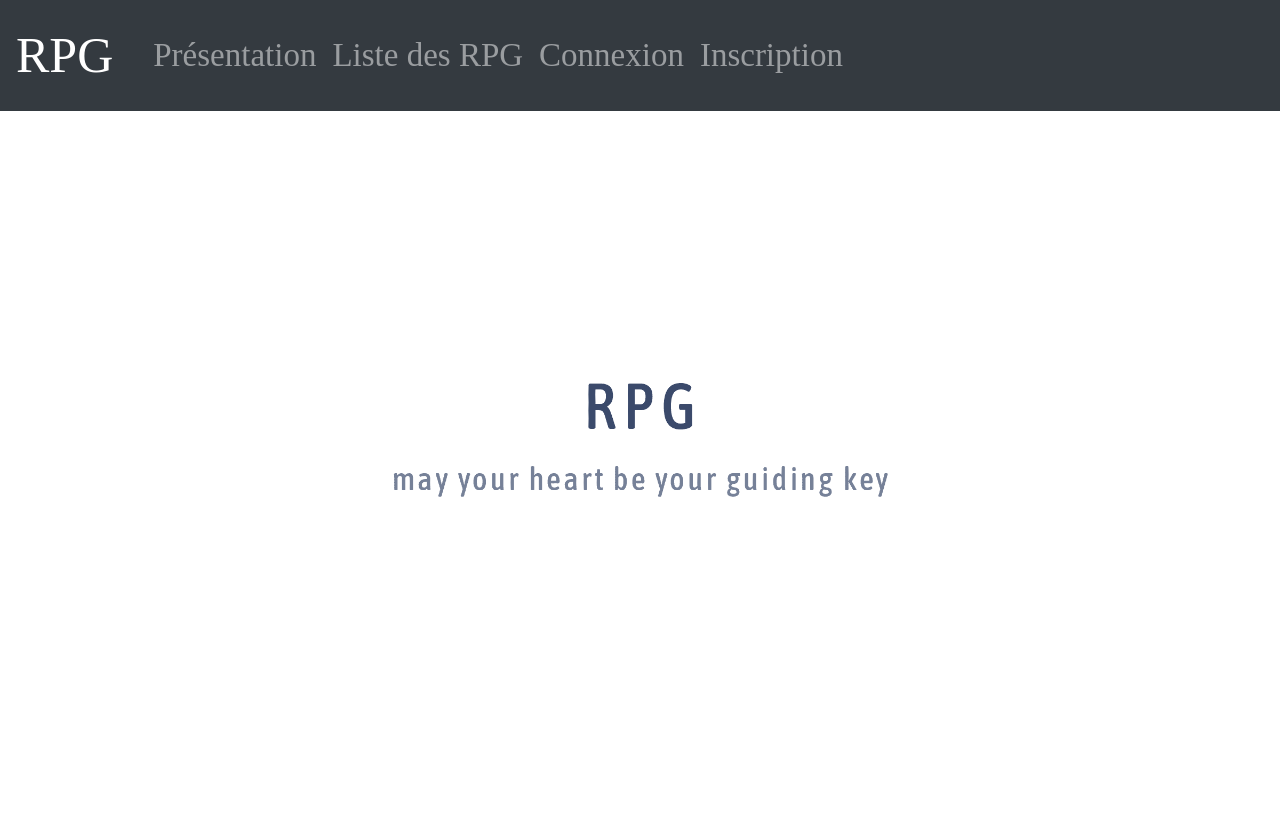
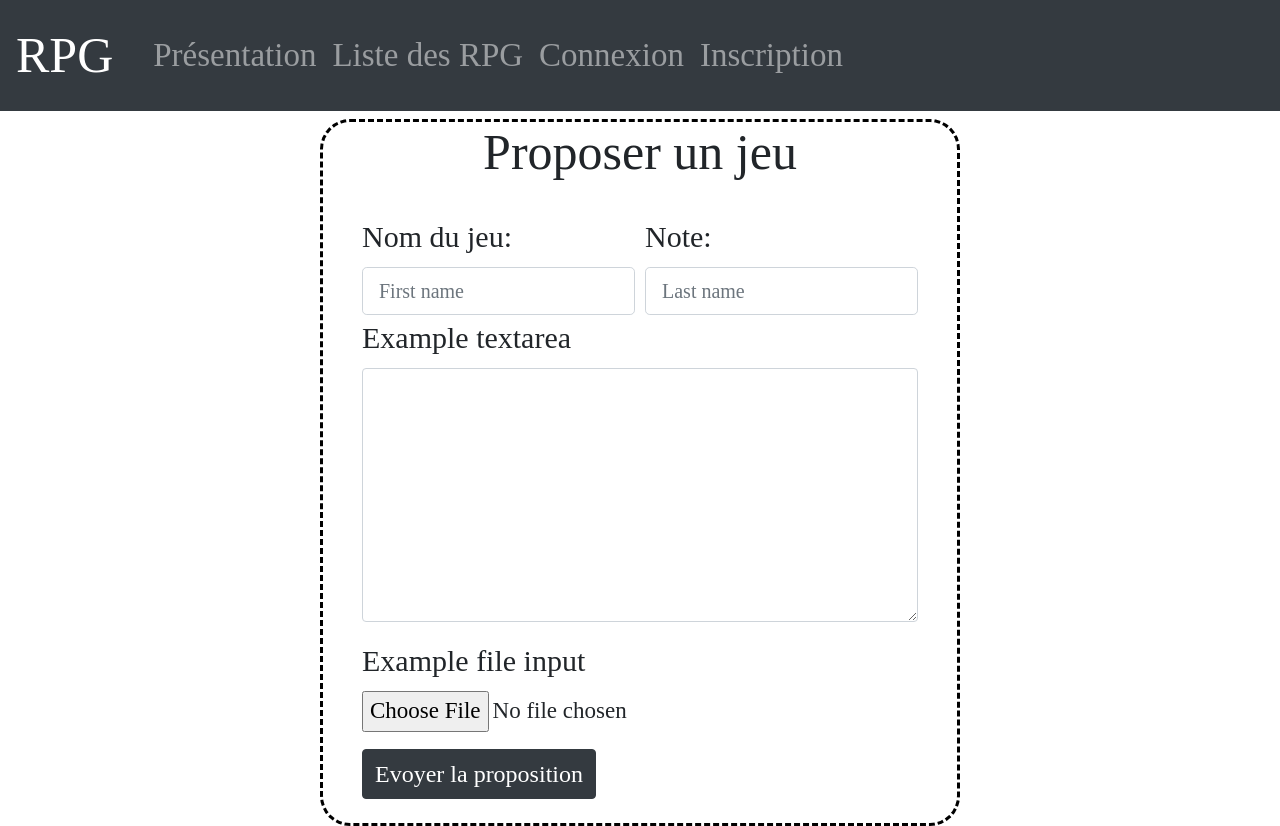
Before and after one commit to Papibadiste/APP_react, a React (Create React App) app: page /newrpg in a window 1280 px wide. Before the commit the page ends 800 px from the top, so only its background shows below. Built offline with nearby package versions, Linux system fonts and the light colour scheme; a web font is replaced by a local one.

Commit message:
ca avance

```diff
--- a/public/src/style.css
+++ b/public/src/style.css
@@ -95,3 +95,6 @@ h3{
     color: red;
     font-size: 20px;
 }
+.text_input_file{
+    font-size: 23px;
+}
--- /dev/null
+++ b/src/components/Admin.js
@@ -0,0 +1,44 @@
+import React from "react"
+import "bootstrap/dist/css/bootstrap.min.css";
+
+
+class Admin extends React.Component{
+    constructor() {
+        super()
+        this.state = {
+
+        }
+    }
+
+
+
+
+    render(){
+
+        return (
+            <>
+                <table className="table table-success table-striped">
+                    <thead>
+                    <tr>
+                        <th scope="col">Nom</th>
+                        <th scope="col">Note</th>
+                        <th scope="col">description</th>
+                        <th scope="col">fichier</th>
+                        <th scope="col"></th>
+                    </tr>
+                    </thead>
+                    <tbody>
+                    <tr>
+                        <th scope="row">1</th>
+                        <td>Mark</td>
+                        <td>Otto</td>
+                        <td>@mdo</td>
+                    </tr>
+                    </tbody>
+                </table>
+            </>
+        )
+    }
+}
+
+export default Admin;
--- a/src/components/Connection.js
+++ b/src/components/Connection.js
@@ -69,9 +69,9 @@ class Connection extends React.Component{
             <>
                 <div className={"container-fluid"}>
                     <div className={"row "} >
-                        <div className={"col-6 offset-3 card-list mt-2"} >
-
-                            <form className={ "p-4 inscritiontext" }>
+                        <div className={"col-6 offset-3 card-list mt-2 inscritiontext"} >
+                            <h2 className={"listerpg-tittle"}>Connexion</h2>
+                            <form className={ "p-4 " }>
                                 <div className="form-group">
                                     <label htmlFor="email">Email:</label>
                                     <input onChange={this.handleMailChange} type="email" className="form-control" id="email" placeholder="Entrer votre email" />
--- a/src/components/Header.js
+++ b/src/components/Header.js
@@ -8,6 +8,8 @@ import ListeRpg from "./ListeRpg";
 import Connection from "./Connection";
 import Inscription from "./Inscription";
 import Home from "./Home";
+import NewRpg from "./NewRpg";
+import Admin from "./Admin";
 
 class Header extends React.Component{
     constructor() {
@@ -45,7 +47,7 @@ class Header extends React.Component{
                                 <>
 
                                     <Nav className={"link-header"}>
-                                        <Link class={"nav-link"} to="/connexion">Proposer un jeu</Link>
+                                        <Link class={"nav-link"} to="/newrpg">Proposer un jeu</Link>
                                     </Nav>
                                     <Nav className={"link-header"}>
                                         <Link class={"nav-link"} onClick={ () => this.logout()}>Deconnexion</Link>
@@ -64,7 +66,7 @@ class Header extends React.Component{
                             { localStorage.getItem('token') === 'okgsRGfoPBhCxWeI9U4QSx1Cs7maoyBdAkdHZNdaJKMQUs1poKVRoZyXy1np' ?
                                 <>
                                     <Nav className={"link-header"}>
-                                        <Link class={"nav-link"} to="/connexion">Admin</Link>
+                                        <Link class={"nav-link"} to="/admin">Admin</Link>
                                     </Nav>
                                 </> : ''
 
@@ -80,6 +82,8 @@ class Header extends React.Component{
                     <Route path="/listerpg" component={ListeRpg} />
                     <Route path="/connexion" component={Connection} />
                     <Route path="/inscription" component={Inscription} />
+                    <Route path="/newrpg" component={NewRpg} />
+                    <Route path="/admin" component={Admin} />
                     <Route path="/" component={Home} />
                 </Switch>
             </>
--- a/src/components/Inscription.js
+++ b/src/components/Inscription.js
@@ -83,8 +83,9 @@ class Inscription extends React.Component{
             <>
                 <div className={"container-fluid"}>
                     <div className={"row "} >
-                        <div className={"col-6 offset-3 card-list mt-2"} >
-                            <form className={ "p-4 inscritiontext" }>
+                        <div className={"col-6 offset-3 card-list mt-2 inscritiontext"} >
+                            <h2 className={"listerpg-tittle"}>Inscription</h2>
+                            <form className={ "p-4 " }>
                                 <div className="form-group">
                                     <label htmlFor="name">Pseudo:</label>
                                     <input onChange={this.handleNameChange} type="text" className="form-control" id="name" placeholder="Entrer un pseudo" />
--- a/src/components/ListeRpg.js
+++ b/src/components/ListeRpg.js
@@ -29,7 +29,7 @@ class ListeRpg extends React.Component{
                     <h2 className={"listerpg-tittle"}>Liste des RPG</h2>
                     <div className={"container-fluid"}>
                         <div className={"row "} >
-                            <div className={"col-12 col-sm-8 offset-sm-2 col-lg-6 col-xl-3 offset-xl-2 offset-md-2  offset-lg-0  px-4 mb-3"}>
+                            <div className={"col-12 col-sm-8 offset-sm-2 col-lg-6 col-xl-6 offset-md-2  offset-lg-0  px-4 mb-3"}>
                                 <div className={"card-list"}>
                                     <div className={"row "} >
                                         <h3 className={"col-lg-6 text-center"}>
--- /dev/null
+++ b/src/components/NewRpg.js
@@ -0,0 +1,53 @@
+import React from "react"
+import "bootstrap/dist/css/bootstrap.min.css";
+
+
+class NewRpg extends React.Component{
+    constructor() {
+        super()
+        this.state = {
+
+        }
+    }
+
+
+
+
+    render(){
+
+        return (
+            <>
+                <div className={"container-fluid"}>
+                    <div className={"row "} >
+                        <div className={"col-6 offset-3 card-list mt-2 inscritiontext"} >
+                            <h2 className={"listerpg-tittle"}>Proposer un jeu</h2>
+                            <form className={ "p-4 " }>
+                                <div className="form-row">
+                                    <div className="col">
+                                        <label htmlFor="name">Nom du jeu:</label>
+                                        <input type="text" className="form-control form-control-lg" placeholder="First name" id={"name"}/>
+                                    </div>
+                                    <div className="col">
+                                        <label htmlFor="note">Note:</label>
+                                        <input type="text" className="form-control form-control-lg" placeholder="Last name" id={"note"}/>
+                                    </div>
+                                </div>
+                                <div className="form-group">
+                                    <label htmlFor="description">Example textarea</label>
+                                    <textarea className="form-control" id="description" rows="10"/>
+                                </div>
+                                <div className="form-group">
+                                    <label htmlFor="exampleFormControlFile1">Example file input</label>
+                                    <input type="file" className="form-control-file text_input_file" id="exampleFormControlFile1"/>
+                                </div>
+                                <button type="submit" className="btn btn-dark btninsco">Evoyer la proposition</button>
+                            </form>
+                        </div>
+                    </div>
+                </div>
+            </>
+        )
+    }
+}
+
+export default NewRpg;
```
Also changed, not shown: src/App.js (+2 -10 lines), 1 other file (tests, documents, lock files or other folders).
